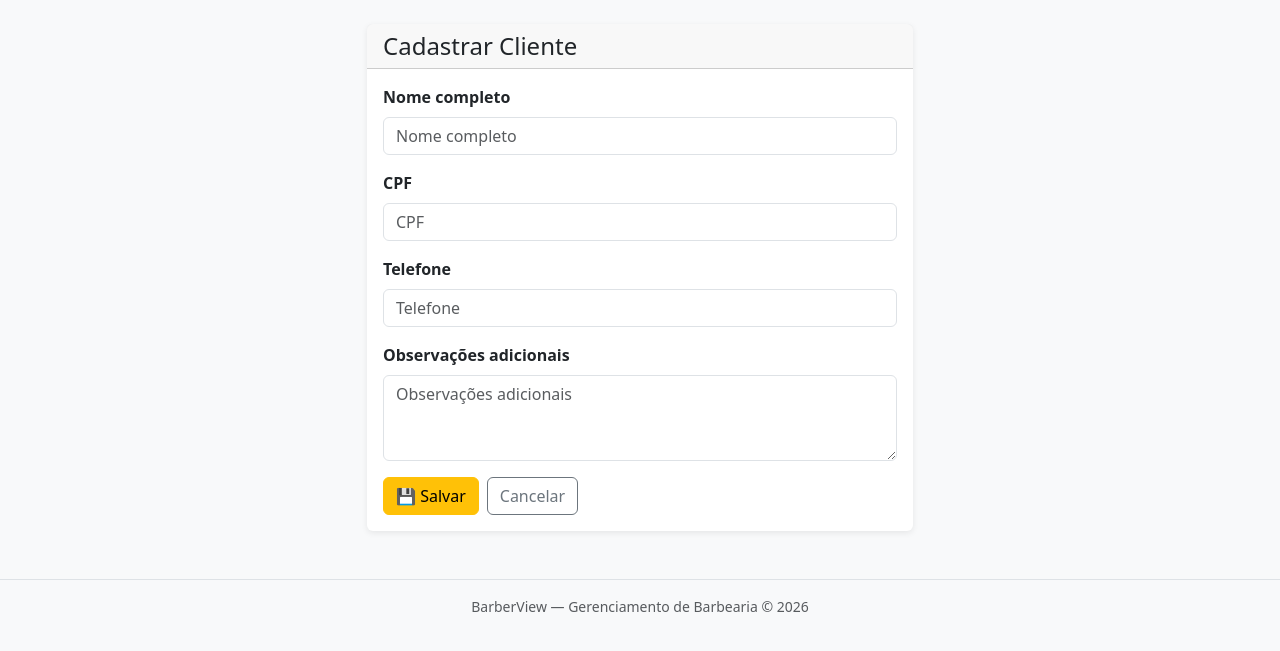
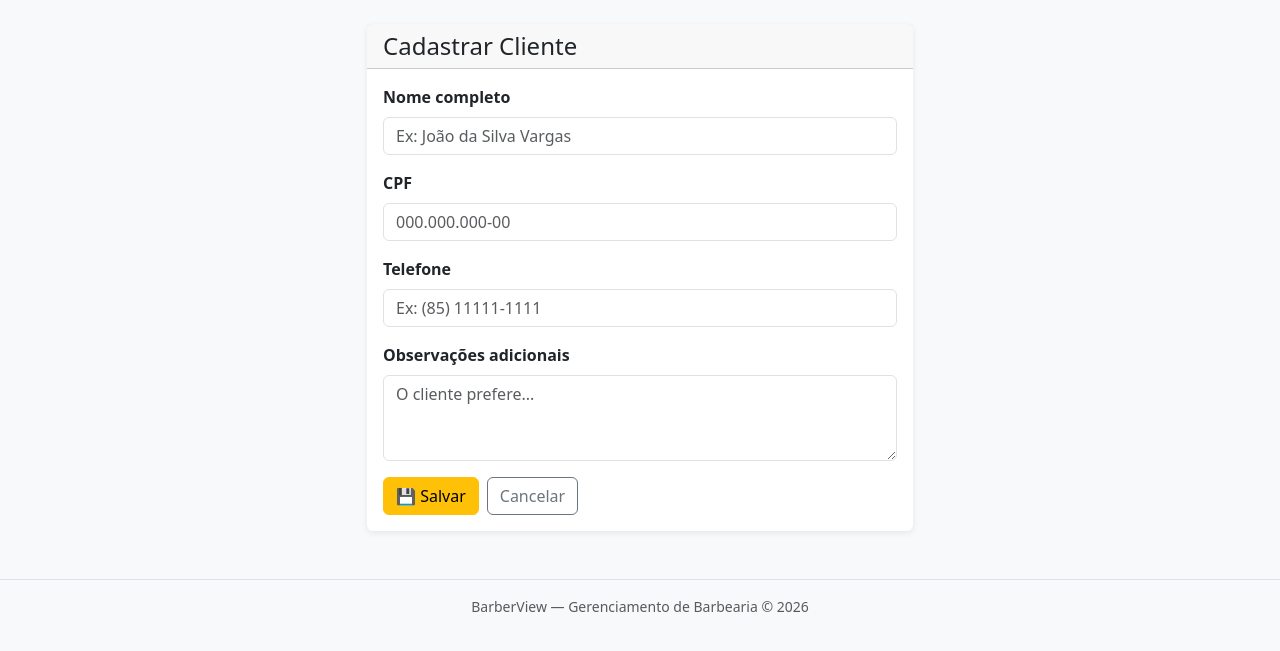
Before and after one commit to GleyCode/barberview, a Django app: page /clientes/novo/ in a window 1280 px wide. Shown: the part 60-711 px from the top of the page. Run offline with Django 4.2, Linux system fonts and the light colour scheme.

Commit message:
Commit: Adjustments to scheduling.

```diff
--- a/barbearia/forms.py
+++ b/barbearia/forms.py
@@ -22,7 +22,7 @@ class AgendamentoForm(forms.ModelForm):
             'servico': forms.Select(attrs={'class': 'form-select'}),
             'data_agendamento': forms.DateInput(attrs={'class': 'form-control', 'type': 'date'}),
             'hora_agendamento': forms.TimeInput(attrs={'class': 'form-control', 'type': 'time'}),
-            'obs': forms.Textarea(attrs={'class': 'form-control', 'placeholder': 'Observações adicionais', 'rows': 3}),
+            'obs': forms.Textarea(attrs={'class': 'form-control', 'placeholder': 'O cliente prefere...', 'rows': 3}),
         }
 
 
@@ -33,10 +33,10 @@ class ClienteForm(forms.ModelForm):
         model = Cliente
         fields = ['nome', 'cpf', 'telefone', 'obs']
         widgets = {
-            'nome': forms.TextInput(attrs={'class': 'form-control', 'placeholder': 'Nome completo'}),
-            'cpf': forms.TextInput(attrs={'class': 'form-control', 'placeholder': 'CPF'}),
-            'telefone': forms.TextInput(attrs={'class': 'form-control', 'placeholder': 'Telefone'}),
-            'obs': forms.Textarea(attrs={'class': 'form-control', 'placeholder': 'Observações adicionais', 'rows': 3}),
+            'nome': forms.TextInput(attrs={'class': 'form-control', 'placeholder': 'Ex: João da Silva Vargas'}),
+            'cpf': forms.TextInput(attrs={'class': 'form-control', 'placeholder': '000.000.000-00'}),
+            'telefone': forms.TextInput(attrs={'class': 'form-control', 'placeholder': 'Ex: (85) 11111-1111'}),
+            'obs': forms.Textarea(attrs={'class': 'form-control', 'placeholder': 'O cliente prefere...', 'rows': 3}),
         }
 
 
--- a/barbearia/templates/barbearia/agendamento/agendamento_form.html
+++ b/barbearia/templates/barbearia/agendamento/agendamento_form.html
@@ -1,11 +1,11 @@
 {% extends "barbearia/base.html" %}
-{% block titulo %}{{ acao }} Agendamento — Minha Barbearia{% endblock %}
+{% block titulo %}{{ finalidade }} Agendamento — Minha Barbearia{% endblock %}
 {% block conteudo %}
 <div class="row justify-content-center">
     <div class="col-lg-8">
         <div class="card">
             <div class="card-header">
-                <h2 class="h4 mb-0">{{ acao }} Agendamento</h2>
+                <h2 class="h4 mb-0">{{ finalidade }} Agendamento</h2>
             </div>
             <div class="card-body">
                 <form method="post">
--- a/barbearia/views.py
+++ b/barbearia/views.py
@@ -65,7 +65,7 @@ def agendamento_criar(request):
         form = AgendamentoForm()
     context = {
         'form': form,
-        'acao': 'Cadastrar',
+        'finalidade': 'Cadastrar',
     }
     return render(request, 'barbearia/agendamento/agendamento_form.html', context)
 
```
Also changed, not shown: barbearia/templates/barbearia/agendamento/agendamento_lista.html (+7 -5 lines).
